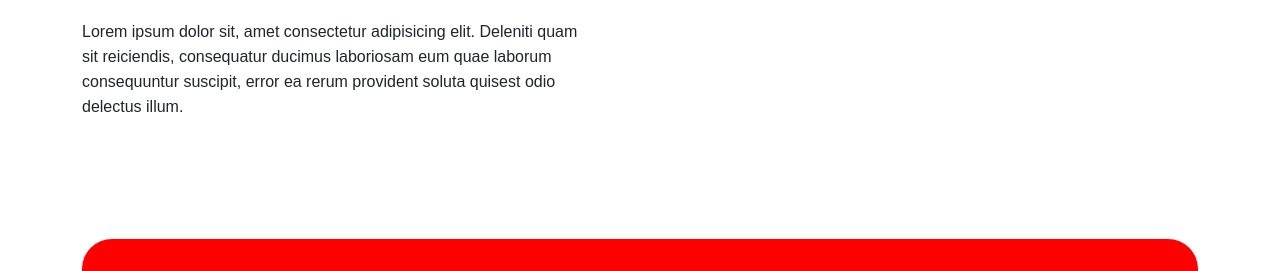
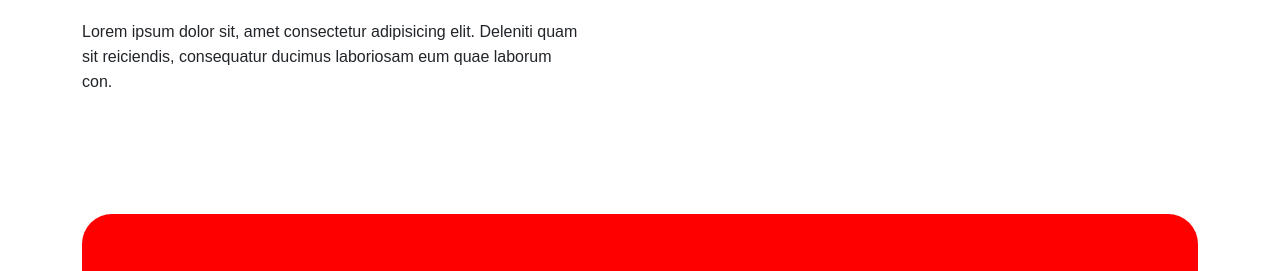
Before and after one commit to marbar6/project-3, a plain HTML site: page contact/contact.html in a window 1280 px wide. Shown: the part 255-526 px from the top of the page. Drawn offline with nearby package versions, Linux system fonts and the light colour scheme.

Commit message:
New Modified

```diff
--- a/contact/contact.html
+++ b/contact/contact.html
@@ -51,9 +51,7 @@
                 <p class="contact">CONTACT</p>
                 <p class="touch">Get in Touch</p>
                 <p class="para">Lorem ipsum dolor sit, amet consectetur adipisicing elit. Deleniti quam sit reiciendis,
-                    consequatur ducimus laboriosam eum quae laborum consequuntur suscipit, error ea rerum provident
-                    soluta
-                    quisest odio delectus illum.
+                    consequatur ducimus laboriosam eum quae laborum con.
                 </p>
             </div>
             <div class="red-color-box">
```
